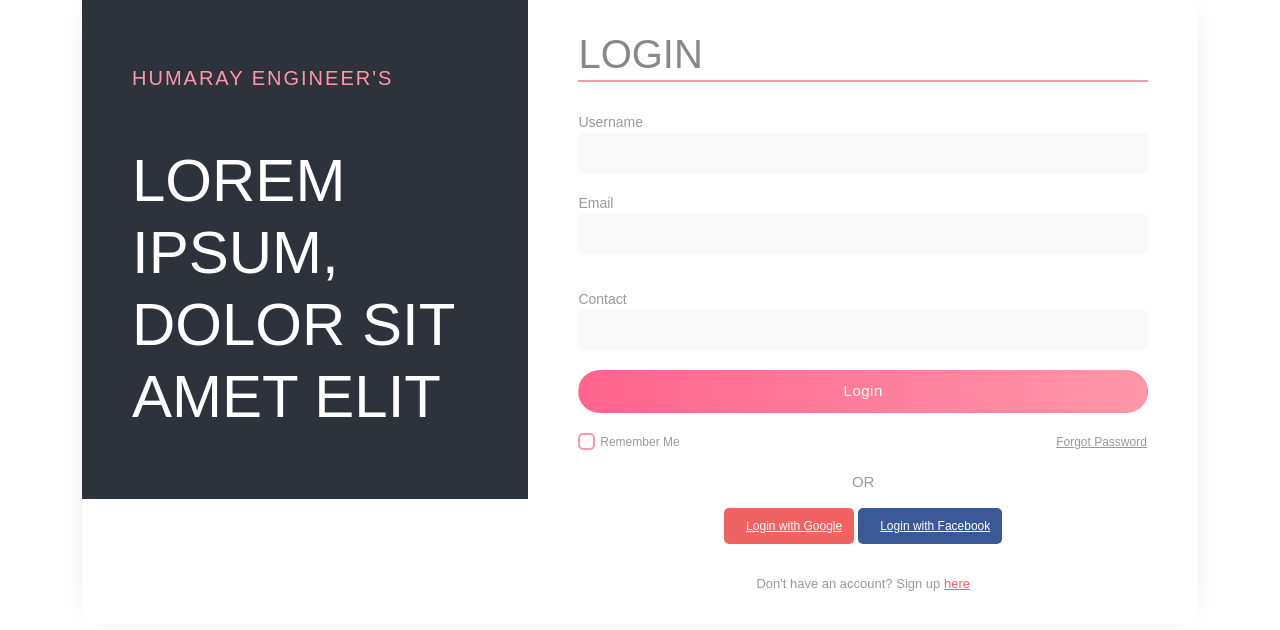
After one commit to SyedMuhammadArsalanShah/PHPCourse, a PHP site: the page made by Lecture03Form Fresher.php in a window 1280 px wide. The commit adds this page. Shown: the top 630 px of the page. Run offline with PHP 8.4, Linux system fonts and the light colour scheme.

Commit message:
form with boostrap

```diff
--- /dev/null
+++ b/Lecture03Form Fresher.php
@@ -0,0 +1,359 @@
+<?php
+$servername = "localhost";
+$username = "root";
+$pass = "";
+$database = "phppost";
+
+$insert = false;
+//connection string
+$con = mysqli_connect($servername, $username, $pass, $database);
+
+if (!$con) {
+    die("connection failed" . mysqli_connect_error());
+} else {
+
+    // echo "bhai mubarak ho";
+}
+if (isset($_POST['name'])) {
+    $name = $_POST['name'];
+    $email = $_POST['email'];
+    $contact = $_POST['contact'];
+
+    $query = "insert into info(name,email,phone) values('$name','$email','$contact')";
+    $res = mysqli_query($con, $query);
+
+
+    if ($res) {
+        $insert =true;
+    } else {
+
+    }
+}
+?>
+
+
+
+<!DOCTYPE html>
+<html lang="en">
+
+<head>
+    <meta charset="UTF-8">
+    <meta http-equiv="X-UA-Compatible" content="IE=edge">
+    <meta name="viewport" content="width=device-width, initial-scale=1.0">
+    <title>Document</title>
+
+    <link href="https://cdn.jsdelivr.net/npm/bootstrap@5.2.1/dist/css/bootstrap.min.css" rel="stylesheet" integrity="sha384-iYQeCzEYFbKjA/T2uDLTpkwGzCiq6soy8tYaI1GyVh/UjpbCx/TYkiZhlZB6+fzT" crossorigin="anonymous">
+
+
+</head>
+<style>
+    .form-container {
+        background-color: #fff;
+        font-family: 'Poppins', sans-serif;
+        font-size: 0;
+        box-shadow: 0 0 25px -15px rgba(0, 0, 0, 0.3);
+    }
+
+    .form-container .left-content {
+        background-color: #2E323B;
+        font-family: 'Oswald', sans-serif;
+        width: 40%;
+        padding: 66px 50px;
+        display: inline-block;
+        vertical-align: top;
+    }
+
+    .form-container .left-content .title {
+        color: #FF97A8;
+        font-size: 20px;
+        font-weight: 300;
+        letter-spacing: 2px;
+        text-transform: uppercase;
+        margin: 0 0 55px;
+    }
+
+    .form-container .left-content .sub-title {
+        color: #fff;
+        font-size: 60px;
+        font-weight: 300;
+        text-transform: uppercase;
+        margin: 0;
+    }
+
+    .form-container .right-content {
+        text-align: center;
+        width: 60%;
+        padding: 30px 50px;
+        display: inline-block;
+    }
+
+    .form-container .right-content .form-title {
+        color: #888;
+        font-family: 'Oswald', sans-serif;
+        font-size: 40px;
+        font-weight: 400;
+        text-align: left;
+        text-transform: uppercase;
+        padding: 0 0 2px;
+        margin: 0 0 30px;
+        border-bottom: 2px solid #FF97A8;
+    }
+
+    .form-container .right-content .form-horizontal {
+        color: #999;
+        font-size: 14px;
+        text-align: left;
+        margin: 0 0 15px;
+    }
+
+    .form-container .form-horizontal .form-group {
+        margin: 0 0 20px;
+    }
+
+    .form-container .form-horizontal .form-group:nth-of-type(2) {
+        margin-bottom: 35px;
+    }
+
+    .form-container .form-horizontal .form-group label {
+        font-weight: 500;
+    }
+
+    .form-container .form-horizontal .form-control {
+        color: #888;
+        background: #f9f9f9;
+        font-weight: 400;
+        letter-spacing: 1px;
+        height: 40px;
+        padding: 6px 12px;
+        border-radius: 5px;
+        border: none;
+        box-shadow: none;
+    }
+
+    .form-container .form-horizontal .form-control:focus {
+        box-shadow: 0 0 5px #FF97A8;
+    }
+
+    .form-container .form-horizontal .signin {
+        color: #fff;
+        background: linear-gradient(to right, #FF638E, #FF97A8);
+        font-size: 15px;
+        font-weight: 500;
+        letter-spacing: 0.5px;
+        text-transform: capitalize;
+        width: 100%;
+        padding: 9px 11px;
+        margin: 0 0 20px;
+        border-radius: 50px;
+        transition: all 0.3s ease 0s;
+    }
+
+    .form-container .form-horizontal .btn:hover,
+    .form-container .form-horizontal .btn:focus {
+        box-shadow: 0 0 10px #FF97A8;
+        outline: none;
+    }
+
+    .form-container .form-horizontal .remember-me {
+        width: calc(100% - 105px);
+        display: inline-block;
+    }
+
+    .form-container .form-horizontal .remember-me .check-label {
+        color: #999;
+        font-size: 12px;
+        font-weight: 400;
+        vertical-align: top;
+        display: inline-block;
+    }
+
+    .form-container .form-horizontal .remember-me .checkbox {
+        height: 17px;
+        width: 17px;
+        min-height: auto;
+        margin: 0 1px 0 0;
+        border: 2px solid #FF97A8;
+        border-radius: 5px;
+        cursor: pointer;
+        display: inline-block;
+        position: relative;
+        appearance: none;
+        -moz-appearance: none;
+        -webkit-appearance: none;
+        transition: all 0.3s ease 0s;
+    }
+
+    .form-container .form-horizontal .remember-me .checkbox:before {
+        content: '';
+        height: 5px;
+        width: 10px;
+        border-bottom: 2px solid #fff;
+        border-left: 2px solid #fff;
+        transform: rotate(-45deg);
+        position: absolute;
+        left: 2px;
+        top: 2.5px;
+        transition: all 0.3s ease;
+    }
+
+    .form-container .form-horizontal .remember-me .checkbox:checked {
+        background-color: #FF97A8;
+    }
+
+    .form-container .form-horizontal .remember-me .checkbox:checked:before {
+        opacity: 1;
+    }
+
+    .form-container .form-horizontal .remember-me .checkbox:not(:checked):before {
+        opacity: 0;
+    }
+
+    .form-container .form-horizontal .remember-me .checkbox:focus {
+        outline: none;
+    }
+
+    .form-container .form-horizontal .forgot {
+        color: #999;
+        font-size: 12px;
+        text-align: right;
+        width: 100px;
+        vertical-align: top;
+        display: inline-block;
+        transition: all 0.3s ease 0s;
+    }
+
+    .form-container .form-horizontal .forgot:hover {
+        text-decoration: underline;
+    }
+
+    .form-container .right-content .separator {
+        color: #999;
+        font-size: 15px;
+        text-align: center;
+        margin: 0 0 15px;
+        display: block;
+    }
+
+    .form-container .right-content .social-links {
+        text-align: center;
+        padding: 0;
+        margin: 0 0 25px;
+        list-style: none;
+    }
+
+    .form-container .right-content .social-links li {
+        margin: 0 2px 5px;
+        display: inline-block;
+    }
+
+    .form-container .right-content .social-links li a {
+        color: #fff;
+        background-color: #F16262;
+        font-size: 12px;
+        padding: 9px 12px;
+        border-radius: 5px;
+        display: block;
+        transition: all 0.3s ease 0s;
+    }
+
+    .form-container .right-content .social-links li:nth-child(2) a {
+        background-color: #3B5897;
+    }
+
+    .form-container .right-content .social-links li a i {
+        margin-right: 10px;
+    }
+
+    .form-container .right-content .social-links li a:hover {
+        box-shadow: 0 0 5px rgba(0, 0, 0, 0.5);
+    }
+
+    .form-container .right-content .signup-link {
+        color: #999;
+        font-size: 13px;
+    }
+
+    .form-container .right-content .signup-link a {
+        color: #F16262;
+        transition: all 0.3s ease 0s;
+    }
+
+    .form-container .right-content .signup-link a:hover {
+        text-decoration: underline;
+    }
+
+    @media only screen and (max-width:767px) {
+
+        .form-container .left-content,
+        .form-container .right-content {
+            width: 100%;
+            padding: 30px;
+        }
+
+        .form-container .left-content .title {
+            margin: 0 0 20px;
+        }
+
+        .form-container .left-content .sub-title {
+            font-size: 40px;
+        }
+    }
+
+</style>
+
+<body>
+<?php
+if ($insert) {
+        echo "<div class='alert alert-success alert-dismissible fade show' role='alert'>
+    <strong>Success!</strong> Your task has been successfully added.
+    <button type='button' class='btn-close' data-bs-dismiss='alert' aria-label='Close'></button>
+  </div>";
+    }?>
+    <div class="form-bg">
+        <div class="container">
+            <div class="row">
+                <div class=" col-md-12 col-sm-6">
+                    <div class="form-container">
+                        <div class="left-content">
+                            <h3 class="title">Humaray Engineer's</h3>
+                            <h4 class="sub-title">Lorem ipsum, dolor sit amet  elit</h4>
+                        </div>
+                        <div class="right-content">
+                            <h3 class="form-title">Login</h3>
+                            <form class="form-horizontal" action="Lecture03Form Fresher.php" method="POST">
+                                <div class="form-group">
+                                    <label>Username</label>
+                                    <input type="text" name="name" class="form-control">
+                                </div>
+                                <div class="form-group">
+                                    <label>Email</label>
+                                    <input type="email" name="email" class="form-control">
+                                </div>
+                                <div class="form-group">
+                                    <label>Contact</label>
+                                    <input type="Phone" name="contact" class="form-control">
+                                </div>
+                                <button class="btn signin">Login</button>
+                                <div class="remember-me">
+                                    <input type="checkbox" class="checkbox">
+                                    <span class="check-label">Remember Me</span>
+                                </div>
+                                <a href="" class="forgot">Forgot Password</a>
+                            </form>
+                            <span class="separator">OR</span>
+                            <ul class="social-links">
+                                <li><a href=""><i class="fab fa-google"></i> Login with Google</a></li>
+                                <li><a href=""><i class="fab fa-facebook-f"></i> Login with Facebook</a></li>
+                            </ul>
+                            <span class="signup-link">Don't have an account? Sign up <a href="">here</a></span>
+                        </div>
+                    </div>
+                </div>
+            </div>
+        </div>
+    </div>
+
+    <script src="https://cdn.jsdelivr.net/npm/bootstrap@5.2.1/dist/js/bootstrap.bundle.min.js" integrity="sha384-u1OknCvxWvY5kfmNBILK2hRnQC3Pr17a+RTT6rIHI7NnikvbZlHgTPOOmMi466C8" crossorigin="anonymous"></script>
+
+  </body>
+</html>
--- a/TodoApp/index.php
+++ b/Lecture05TodoApp.php
@@ -115,12 +115,12 @@ if ($_SERVER['REQUEST_METHOD'] == 'POST') {
         <div class="modal-dialog">
             <div class="modal-content">
                 <div class="modal-header">
-                    <h5 class="modal-title" id="editModalLabel">Modal title</h5>
+                    <h5 class="modal-title" id="editModalLabel">My Note </h5>
                     <button type="button" class="btn-close" data-bs-dismiss="modal" aria-label="Close"></button>
                 </div>
                 <div class="modal-body">
 
-                    <form action="index.php" method="POST">
+                    <form action="Lecture05TodoApp.php" method="POST">
                         <input type="hidden" name="editid" id="editid">
                         <div class="mb-3">
                             <label for="title" class="form-label">Title</label>
--- a/TodoApp/Untitled-1.html
+++ /dev/null
@@ -1,4 +0,0 @@
-<div class='alert alert-warning alert-dismissible fade show' role='alert'>
-  <strong>Holy guacamole!</strong> You should check in on some of those fields below.
-  <button type='button' class='btn-close' data-bs-dismiss='alert' aria-label='Close'></button>
-</div>
```
Also changed, not shown: Lecture01CompleteBasicPHP.php (+89 -82 lines), Lecture04Crudraw.php (renamed from Lecture03Crudraw.php).
